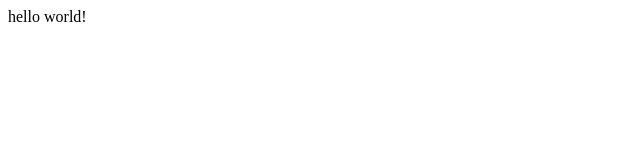
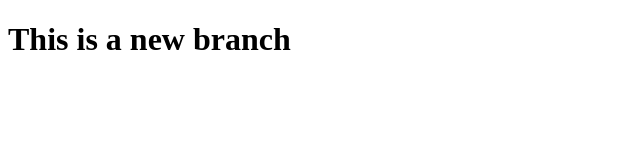
Before and after one commit to githubVikkiKumar/apnavidyamandir, a plain HTML site: page index.html in a window 1280 px wide. Shown: the whole page, without its empty margins (0-640 px from the left). Drawn offline with Linux system fonts and the light colour scheme.

Commit message:
add new something

```diff
--- a/index.html
+++ b/index.html
@@ -1 +1,11 @@
-<p>hello world!</p>
+<!DOCTYPE html>
+<html lang="en">
+<head>
+    <meta charset="UTF-8">
+    <meta name="viewport" content="width=device-width, initial-scale=1.0">
+    <title>Document</title>
+</head>
+<body>
+    <h1>This is a new branch</h1>
+</body>
+</html>
```
